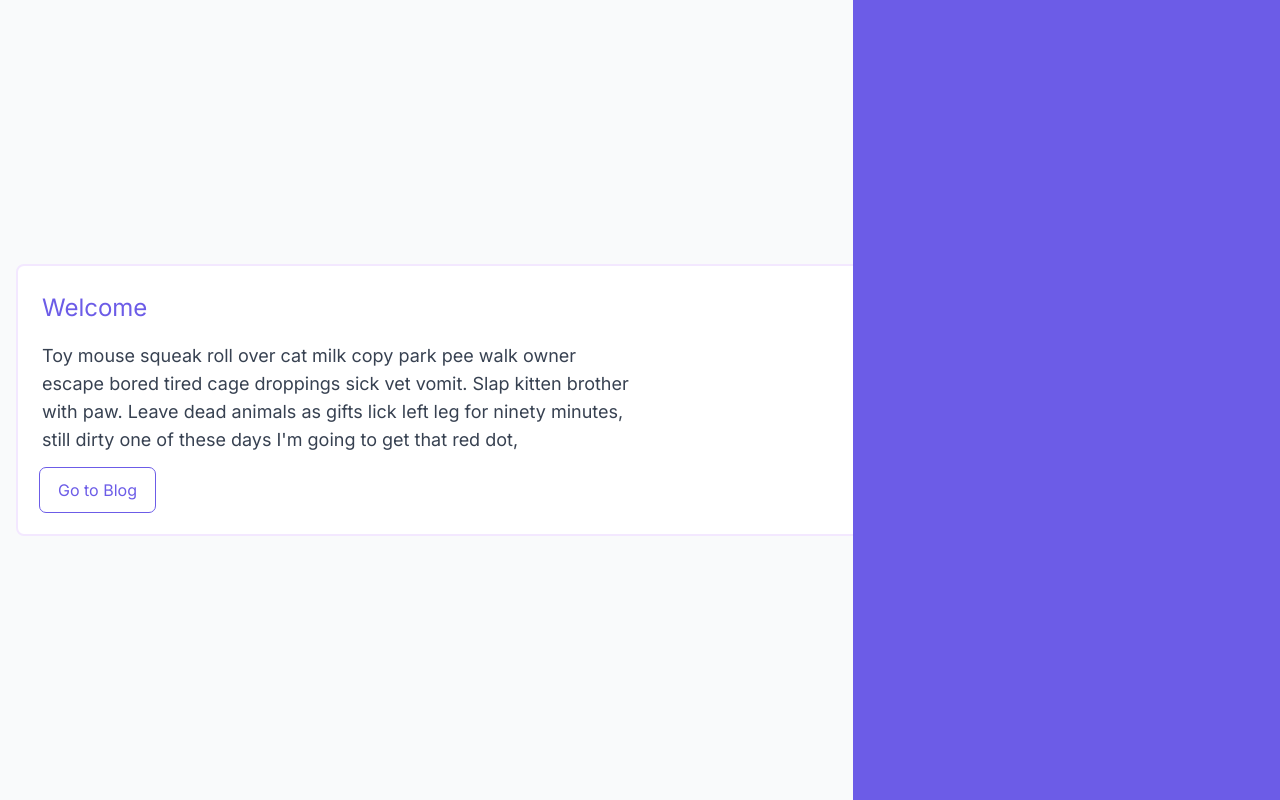
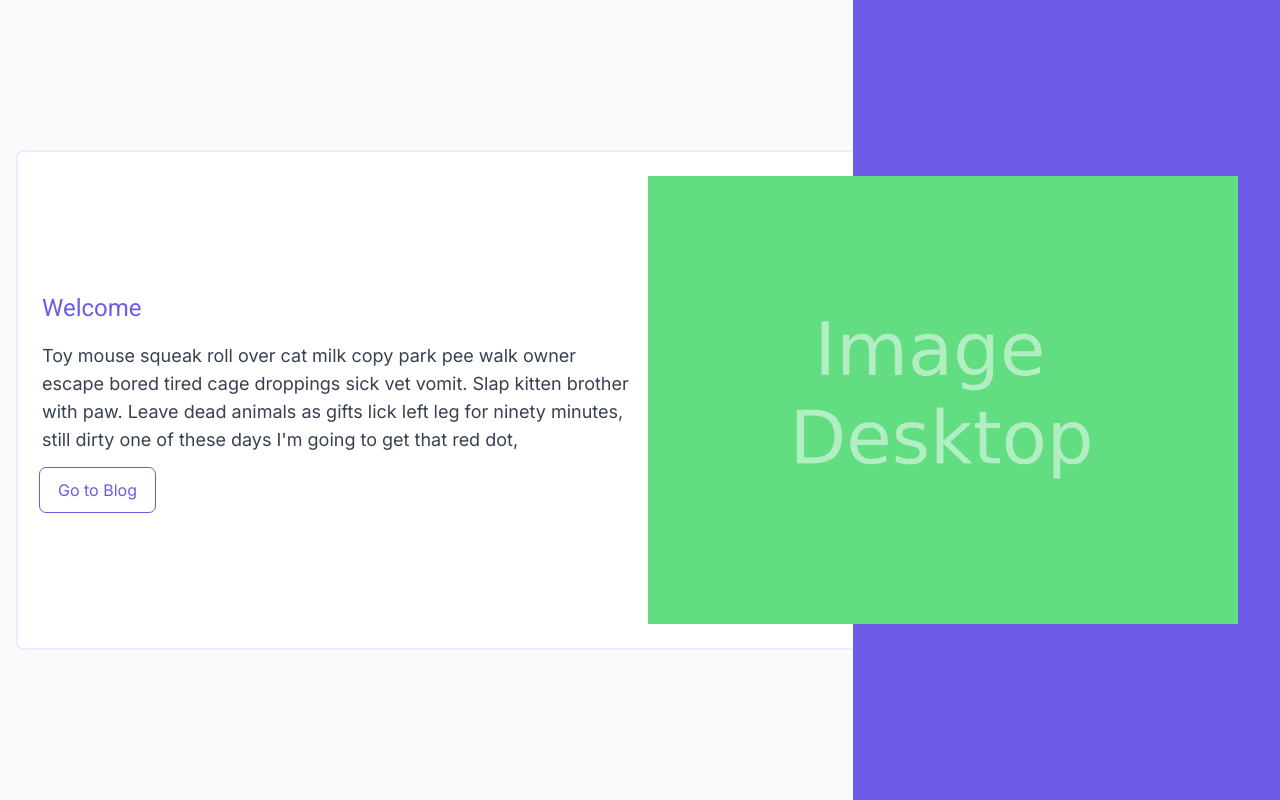
Before and after one commit to carmtsang/blog-app, a Next.js app: page / in a window 1280 px wide. Built offline with nearby package versions, Linux system fonts and the light colour scheme.

Commit message:
add images

```diff
--- a/src/app/layout.tsx
+++ b/src/app/layout.tsx
@@ -1,8 +1,6 @@
 import type { Metadata } from "next";
-import { Inter } from "next/font/google";
+import { inter } from "./ui/fonts";
 import "@/app/ui/styles/globals.css";
-
-const inter = Inter({ subsets: ["latin"] });
 
 export const metadata: Metadata = {
   title: "blog-app",
--- a/src/app/page.tsx
+++ b/src/app/page.tsx
@@ -1,4 +1,6 @@
 import styles from "@/app/ui/styles/home.module.css";
+import Image from "next/image";
+import { roboto } from "@/app/ui/fonts";
 
 export default function Home() {
   return (
@@ -6,7 +8,9 @@ export default function Home() {
       <div className="container mx-auto p-4 relative">
         <div className="bg-white border-2 border-purple-100 rounded-lg p-6 grid grid-cols-1 md:grid-cols-2 gap-4">
           <div className="flex flex-col justify-center">
-            <h1 className={`text-4xl0 ont-bold mb-4 ${styles.text_exodus}`}>
+            <h1
+              className={`${roboto.className} text-4xl0 ont-bold mb-4 ${styles.text_exodus}`}
+            >
               Welcome
             </h1>
             <p className="text-lg text-gray-700 mb-4">
@@ -23,6 +27,22 @@ export default function Home() {
               Go to Blog
             </a>
           </div>
+          <div className="relative flex justify-center items-center">
+            <Image
+              src="/image-desktop.png"
+              width={1000}
+              height={760}
+              className="hidden md:block z-10"
+              alt="A block that says Desktop Image"
+            />
+            <Image
+              src="/image-mobile.png"
+              width={560}
+              height={620}
+              className="block md:hidden z-10"
+              alt="A block that says Desktop Image"
+            />
+          </div>
         </div>
       </div>
       <div
--- a/src/app/ui/components/nav-links.tsx
+++ b/src/app/ui/components/nav-links.tsx
@@ -31,7 +31,10 @@ export default async function NavLinks() {
           <Link
             key={link.name}
             href={link.href}
-            className="'flex h-[48px] grow items-center justify-center gap-2 rounded-md bg-gray-50 p-3 text-sm font-medium hover:bg-purple-100 md:flex-none md:justify-start md:p-2 md:px-3'"
+            className={clsx(
+              "flex h-[48px] grow items-center justify-center gap-2 rounded-md bg-gray-50 p-3 text-sm font-medium hover:bg-purple-100 md:flex-none md:justify-start md:p-2 md:px-3",
+              { "bg-purple-100": pathname === link.href }
+            )}
           >
             <LinkIcon className="w-6" />
             <p className="hidden md:block">{link.name}</p>
--- /dev/null
+++ b/src/app/ui/fonts.tsx
@@ -0,0 +1,9 @@
+import { Inter, Roboto } from "next/font/google";
+
+export const inter = Inter({ subsets: ["latin"] });
+
+export const roboto = Roboto({
+  weight: ["400", "700"],
+  subsets: ["latin"],
+  style: ["normal", "italic"],
+});
```
